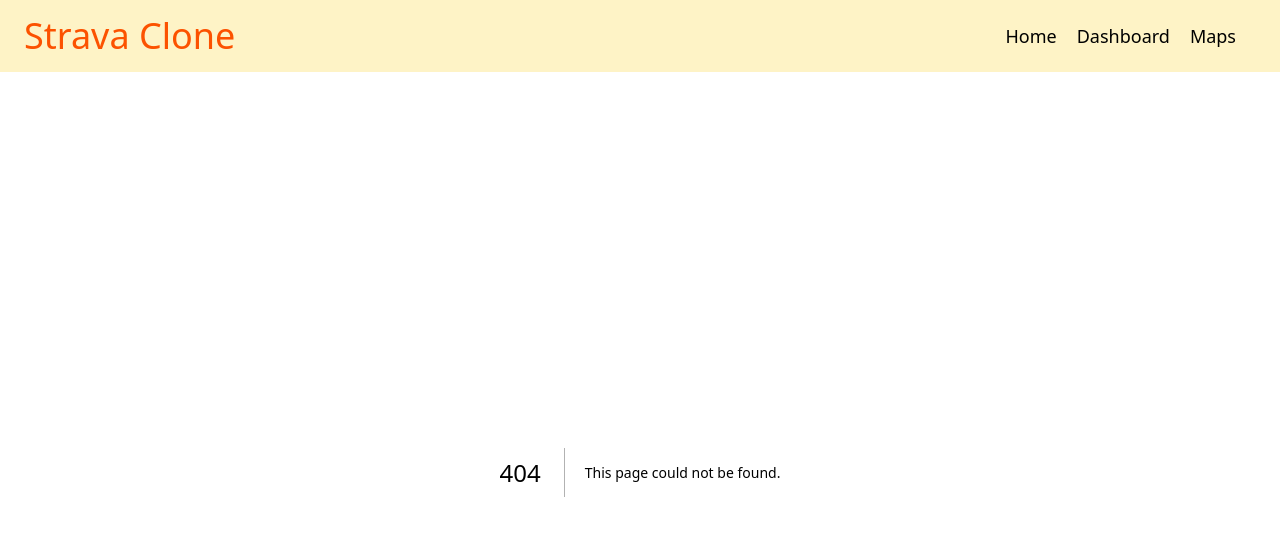
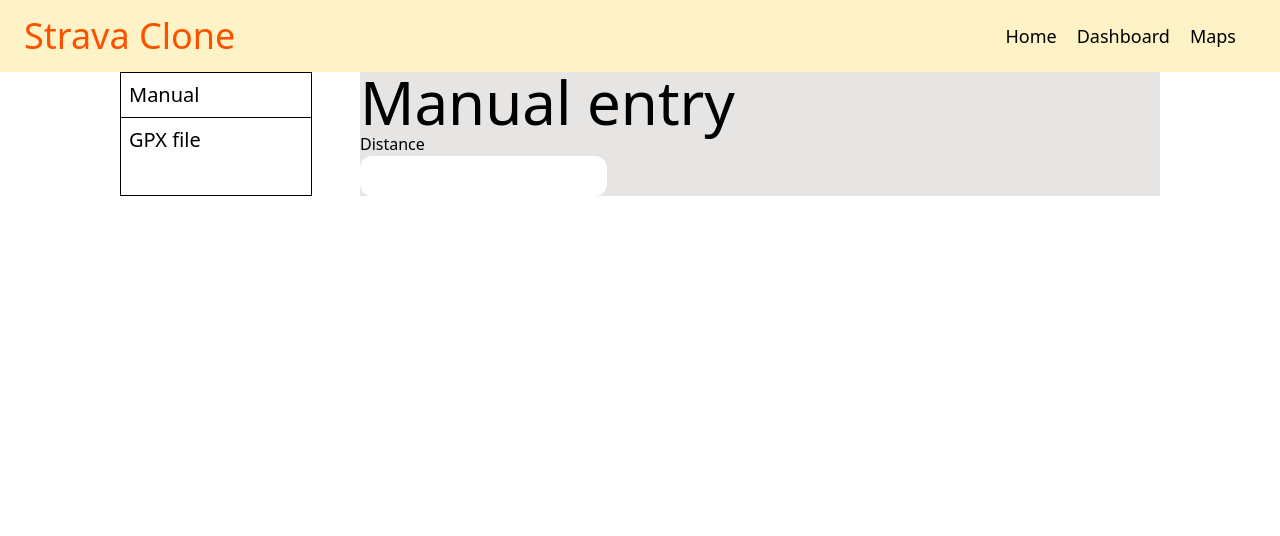
Before and after one commit to redstonenight347-oss/Strava-clone-app, a Next.js app in the folder apps/web/: page /upload/manual in a window 1280 px wide. Before the commit this address had no page. Shown: the top 536 px of the page. Built offline with nearby package versions, Linux system fonts and the light colour scheme.

Commit message:
fix middleware & before implementation of form

```diff
--- /dev/null
+++ b/apps/web/app/upload/layout.tsx
@@ -0,0 +1,16 @@
+import UploadButton from "@/components/UploadBtns";
+
+
+export default function Upload({
+  children,
+}: Readonly<{
+  children: React.ReactNode;
+}>) {
+
+  return (
+    <div className="flex justify-center gap-12">
+      <UploadButton />
+      {children}
+    </div>
+  )
+}
--- /dev/null
+++ b/apps/web/app/upload/manual/page.tsx
@@ -0,0 +1,35 @@
+"use client"
+
+import { useState } from "react"
+
+export default function Manual() {
+  const [data, setData] = useState({
+    distance: 0,
+    duration: {},
+    elev: 0,
+    type: "",
+    date: new Date(),
+    title: "",
+    description: "",
+  })
+
+
+  const update = (field: string) =>
+    (e: React.ChangeEvent<HTMLInputElement>) =>
+      setData(prev => ({ ...prev, [field]: e.target.value }))
+
+  return (
+    <div className="w-200 h-full bg-stone-200">
+      <h1 className="text-6xl font-medium">Manual entry</h1>
+      <form>
+        <p>Distance</p>
+        <input
+          id="distance"
+          type="number"
+          onChange={update("distance")}
+          className="p-2 bg-white rounded-xl"
+        />
+      </form>
+    </div>
+  )
+}
--- /dev/null
+++ b/apps/web/components/UploadBtns.tsx
@@ -0,0 +1,18 @@
+"use client"
+
+import Link from "next/link"
+
+
+export default function UploadButton() {
+  return (
+    <div className="w-48 flex flex-col border">
+        <Link
+        href={"/upload/manual"}
+        className="p-2 text-xl border-b">Manual</Link>
+        <Link
+        href={"/upload/file"}
+        className="p-2 text-xl">GPX file</Link>
+        {/* More coming soon */}
+      </div>
+  )
+}
--- a/apps/web/middleware.ts
+++ b/apps/web/proxy.ts
@@ -1,7 +1,7 @@
 import { NextRequest, NextResponse } from "next/server"
 
 
-export function middleware(req: NextRequest) {
+export function proxy(req: NextRequest) {
   const sessionCookie = req.cookies.get("better-auth.session_token") ??
     req.cookies.get("__Secure-better-auth.session_token")
 
```
